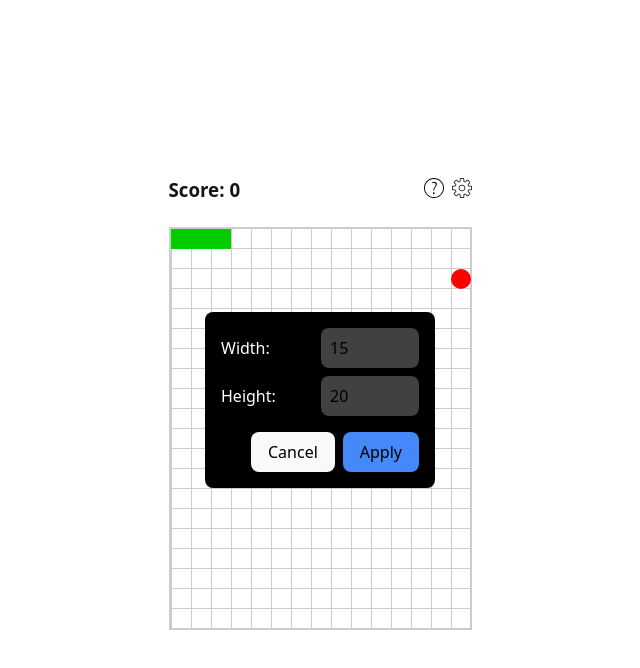
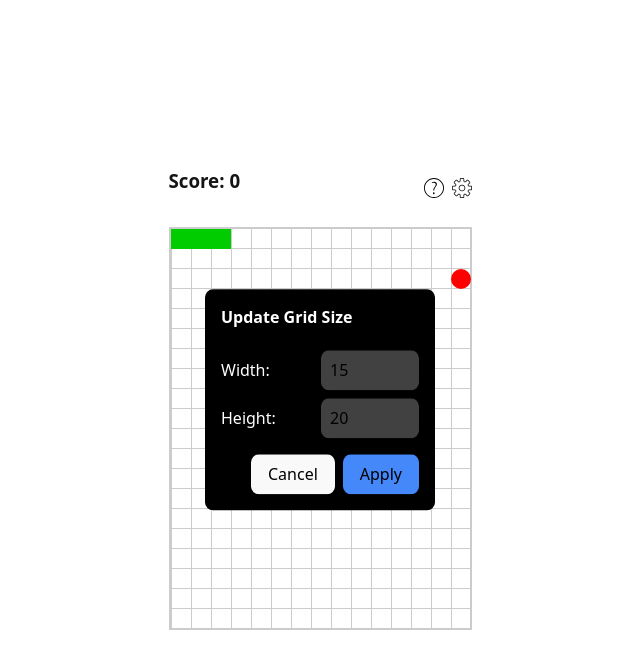
Before and after one commit to tuannguyen1702/snake-game, a React (Vite) app: page / in a window 1280 px wide. Both pictures are taken after a click on the button 781 px from the left and 190 px from the top of the page. Shown: the top 668 px of the page, without its empty margins (320-960 px from the left). Built offline with nearby package versions, Linux system fonts and the light colour scheme.

Commit message:
update form setting UI

```diff
--- a/src/components/GridSettingForm.tsx
+++ b/src/components/GridSettingForm.tsx
@@ -27,6 +27,7 @@ const GridSettingForm: React.FC<GridSettingFormProps> = ({
 
   return (
     <form onSubmit={handleSubmit} className="grid-setting-form">
+      <h4>Update Grid Size</h4>
       <div>
         <label className="form-label">Width: </label>
         <input
--- a/src/components/SnakeGame.tsx
+++ b/src/components/SnakeGame.tsx
@@ -268,6 +268,7 @@ const SnakeGame: React.FC = () => {
         <GridSettingForm
           gridSize={gridSize}
           maxGridSize={maxGridSize}
+          minGridSize={GRID_SIZE_MIN}
           onSubmit={handleSetGridSize}
           onCancel={() => setOpenSetting(false)}
         />
--- a/src/index.css
+++ b/src/index.css
@@ -37,6 +37,10 @@ body {
 h1 {
   font-size: 3.2em;
   line-height: 1.1;
+}
+
+h4, h3, h2, h1 {
+  margin-top: 0;
 }
 
 
```
